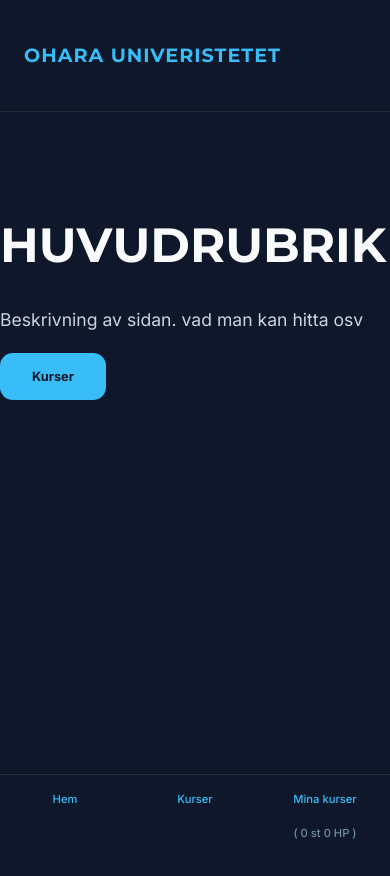
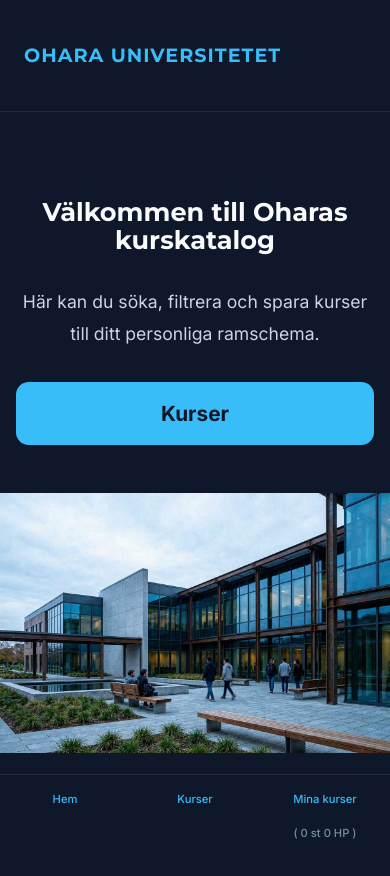
Before and after one commit to dannigiovanella/ts-project, an Angular app: page / in a window 390 px wide. Shown: the top 876 px of the page. Before the commit the page ends 844 px from the top, so only its background shows below. Built offline with nearby package versions, Linux system fonts and the light colour scheme.

Commit message:
Skapat startsida med bild och CSS

```diff
--- a/src/app/components/navbar/navbar.html
+++ b/src/app/components/navbar/navbar.html
@@ -1,9 +1,7 @@
 <!--Header. Importeras till huvudkomponent/huvudsida-->
 <header class="navbar">
 
-  <div class="logo">
-    OHARA UNIVERISTETET
-  </div>
+<a routerLink="/" routerLinkActive="active" class="logo">OHARA UNIVERSITETET</a>
 
   <!--Navigationsmeny-->
   <nav class="navigation">
--- a/src/app/pages/home/home.html
+++ b/src/app/pages/home/home.html
@@ -1,19 +1,26 @@
 <section class="hero">
 
-    <div class="hero-content">
-        <!--LÄGG IN IMG /BILD-->
+    <div class="hero-text">
 
         <!--HUvudrubrik-->
         <h1>
-            HUVUDRUBRIK
+            Välkommen till Oharas kurskatalog
         </h1>
 
         <p class="description">
-            Beskrivning av sidan. vad man kan hitta osv
+            Här kan du söka, filtrera och spara kurser till ditt personliga ramschema.
         </p>
+
 
         <!--Länk till att utforska kurser-->
         <a class="homepage-btn" routerLink="/courses" routerLinkActive="active">Kurser</a>
     </div>
 
+
+        <div class="hero-image">
+            <img src="/skola.webp" alt="Vy över skolmiljö">
+        </div>
+
+
+
 </section>
--- a/src/app/pages/home/home.scss
+++ b/src/app/pages/home/home.scss
@@ -2,13 +2,28 @@
 
 
 .hero {
-    min-height: 80vh;
+    margin-top: 150px;
     display: flex;
-    align-items: center;
+    justify-content: space-between;
+    gap: 2rem;
+    padding: 2rem;
+    padding-right: 0;
 }
 
-.hero-content {
-    max-width: 700px;
+.hero-text {
+    max-width: 65ch;
+    width: 50%;
+}
+
+.hero-image {
+    width: 50%;
+}
+
+.hero-image img {
+    max-width: 100%;
+    height: auto;
+    border-top-left-radius: 10px;
+    border-bottom-left-radius: 10px;
 }
 
 .subtitle {
@@ -31,20 +46,52 @@ h1 {
 }
 
 .homepage-btn {
+    display: inline-block;
+    width: 100%;
     padding: 1rem 2rem;
     background: #38bdf8;
     color: #0f172a;
     border-radius: 0.8rem;
+    font-size: 1.3rem;
     font-weight: 700;
     transition: 0.2s ease;
 }
 
 /*Anpassning för mindre skärm*/
 
-@media (max-width: 700px) {
+@media (max-width: 750px) {
 
     .hero {
         /*Marginal mot nabar*/
         padding-bottom: 70px;
+
+        width: 100%;
+        flex-direction: column;
+        text-align: center;
+        justify-content: center;
+        align-items: center;
+        padding-left: 0;
     }
+
+    .hero-text {
+        max-width: 65ch;
+        width: 100%;
+        padding: 1rem;
+    }
+
+
+    h1 {
+        font-size: 1.6rem;
+    }
+
+    .hero-image {
+        width: 100%;
+        padding-left: 0;
+    }
+
+    .hero-image img {
+        border-radius: 0;
+    }
+
+
 }
--- a/src/index.html
+++ b/src/index.html
@@ -14,7 +14,7 @@
   <title>Ohara universitetet</title>
   <base href="/">
   <meta name="viewport" content="width=device-width, initial-scale=1">
-  <link rel="icon" type="image/x-icon" href="favicon.png">
+  <link rel="icon" type="image/png" href="favicon.png">
 </head>
 
 <body>
```
Also changed, not shown: public/skola.webp (added).
